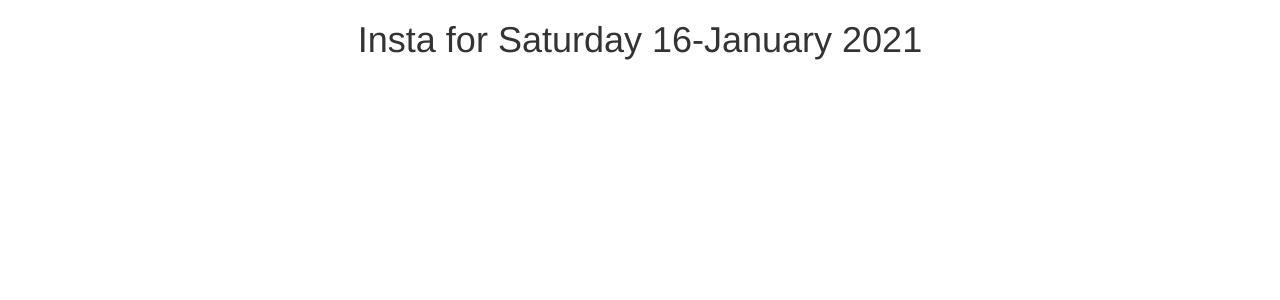
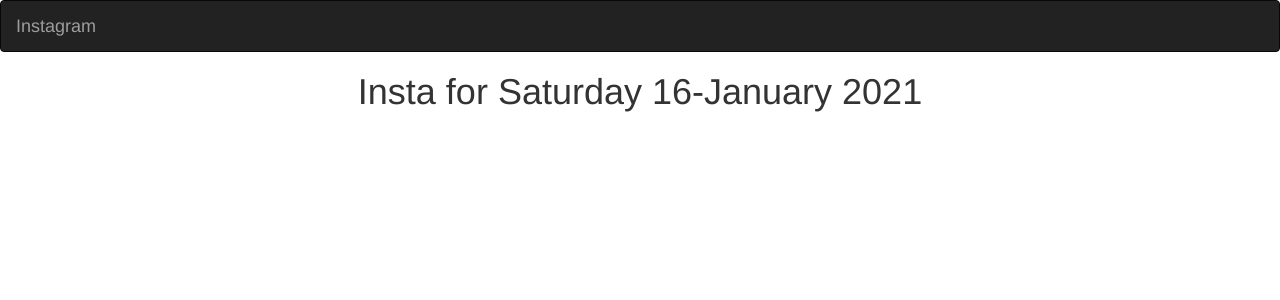
Before and after one commit to vugutsa/Instagram-app, a Django app: page /gramm/today/ in a window 1280 px wide. Shown: the top 300 px of the page. Run offline with Django 3.2, Linux system fonts and the light colour scheme; some libraries are stand-ins or nearby versions.

Commit message:
add navbar to the project

```diff
--- a/gramm/templates/all-gramm/base.html
+++ b/gramm/templates/all-gramm/base.html
@@ -1,13 +1,14 @@
 {% load bootstrap3 %}
+{% load static%}
 <!DOCTYPE html>
 <html>
 <head>
   <meta charset="utf-8">
 
   {% if title %}
-  <title>Instagram - {{title}}</title>
+  <title>Instagram app- {{title}}</title>
   {% else %}
-    <title> Instagram </title>
+    <title> Instagram app </title>
   {% endif %}
 
   {% block styles %}
@@ -16,6 +17,8 @@
 
 </head>
 <body>
+    {% include "navbar.html" %}
+
     {% block content %} <h1 class='text-center'>Insta for {{date|date:"l d-F Y"}}</h1> {%endblock%}
 
     {% block scripts %}
--- a/gramm/templates/navbar.html
+++ b/gramm/templates/navbar.html
@@ -9,7 +9,7 @@
 <nav class="navbar navbar-inverse">
   <div class="container-fluid">
     <div class="navbar-header">
-      <!-- <a class="navbar-brand" href="{% url 'newsToday' %}">The Moringa Tribune</a> -->
+      <a class="navbar-brand" href="{% url 'instaToday' %}">Instagram</a>
     </div>
   </div>
 </nav>
```
